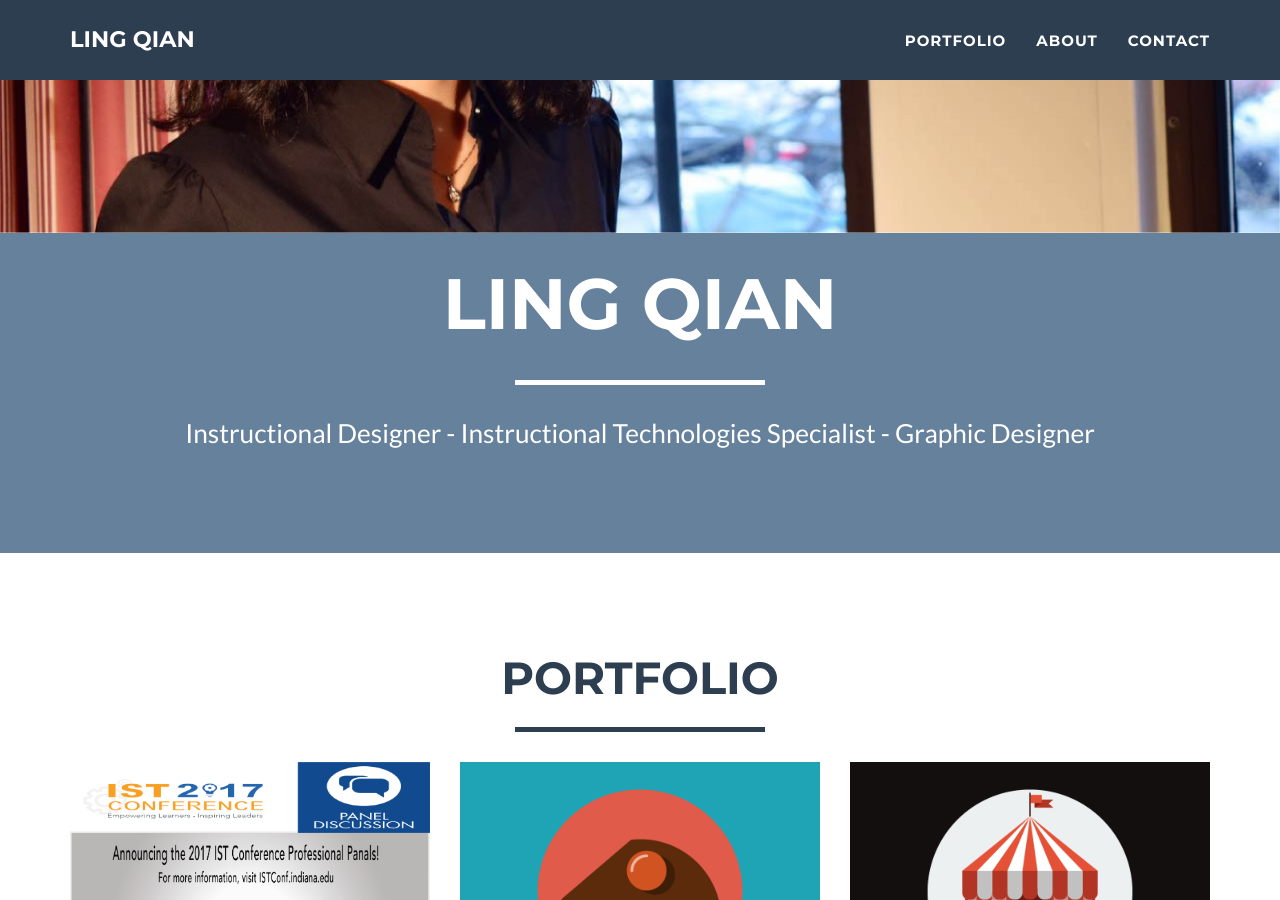
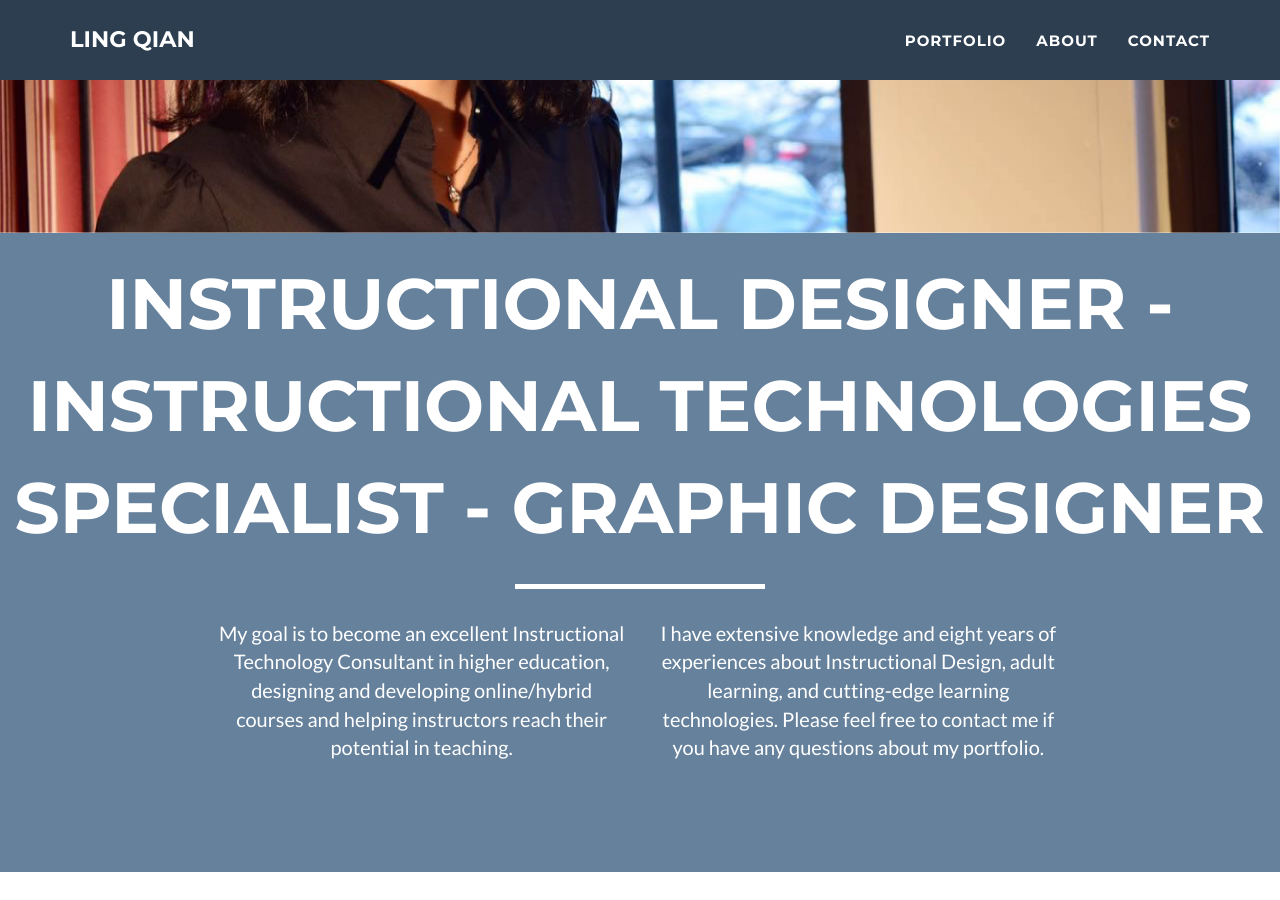
Before and after one commit to lingqiann/lingqiann.github.io, a Jekyll site: the page built from index.html, in a window 1280 px wide and 900 px high, scrolled down 425 px. Built offline with Jekyll 4.4.1, drawn with Linux system fonts in a browser that asks for light colours.

Commit message:
move about to header

```diff
--- a/_includes/header.html
+++ b/_includes/header.html
@@ -5,9 +5,16 @@
                 <div class="col-lg-12">
                     <img class="img-responsive img-banner" src="img/profile.jpeg" alt="">
                     <div class="intro-text">
-                        <span class="name">Ling Qian</span>
+                        <span class="name">{{ site.skills }}</span>
                         <hr class="star-light">
-                        <span class="skills">{{ site.skills }}</span>
+                        <div class="row">
+                            <div class="col-lg-4 col-lg-offset-2">
+                                <p>My goal is to become an excellent Instructional Technology Consultant in higher education, designing and developing online/hybrid courses and helping instructors reach their potential in teaching.</p>
+                            </div>
+                            <div class="col-lg-4">
+                                <p>I have extensive knowledge and eight years of experiences about Instructional Design, adult learning, and cutting-edge learning technologies. Please feel free to contact me if you have any questions about my portfolio.</p>
+                            </div>
+                        </div>
                     </div>
                 </div>
             </div>
```
